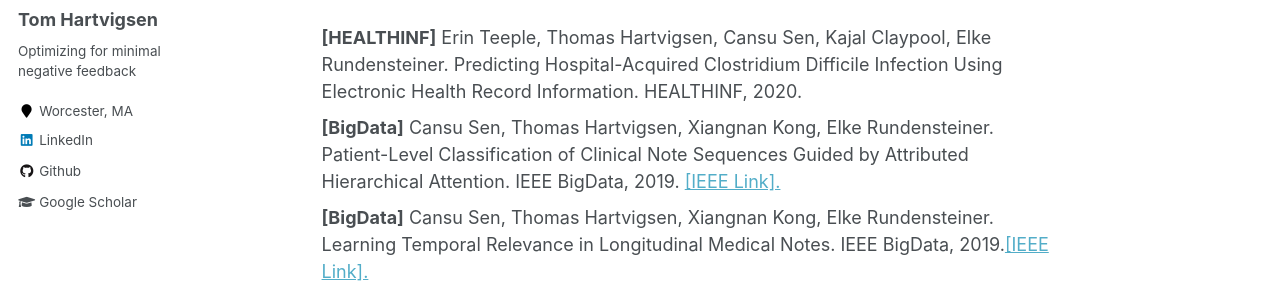
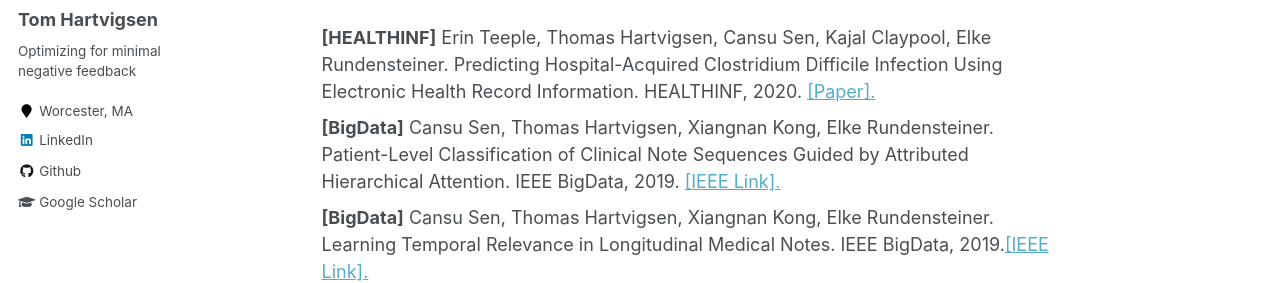
Before and after one commit to Thartvigsen/thartvigsen.github.io, a Jekyll site: the page built from _pages/about.md, in a window 1280 px wide and 900 px high, scrolled down 608 px. Shown: the part 179-462 px from the top of the window. Built offline with Jekyll 4.4.1, drawn with Linux system fonts in a browser that asks for light colours.

Commit message:
new paper link

```diff
--- a/_pages/about.md
+++ b/_pages/about.md
@@ -23,7 +23,7 @@ Please feel free to contact me with questions regarding my research or our progr
 
 # Publications
 <ul style="list-style: none;">
-<li><b>[HEALTHINF]</b> Erin Teeple, Thomas Hartvigsen, Cansu Sen, Kajal Claypool, Elke Rundensteiner. Predicting Hospital-Acquired Clostridium Difficile Infection Using Electronic Health Record Information. HEALTHINF, 2020.</li>
+<li><b>[HEALTHINF]</b> Erin Teeple, Thomas Hartvigsen, Cansu Sen, Kajal Claypool, Elke Rundensteiner. Predicting Hospital-Acquired Clostridium Difficile Infection Using Electronic Health Record Information. HEALTHINF, 2020. <a href="https://www.scitepress.org/PublicationsDetail.aspx?ID=23u2EM1O4ro%3d&t=1">[Paper].</a></li>
 <li><b>[BigData]</b> Cansu Sen, Thomas Hartvigsen, Xiangnan Kong, Elke Rundensteiner. Patient-Level Classification of Clinical Note Sequences Guided by Attributed Hierarchical Attention. IEEE BigData, 2019. <a href="https://ieeexplore.ieee.org/abstract/document/9006403">[IEEE Link].</a></li>
 <li><b>[BigData]</b> Cansu Sen, Thomas Hartvigsen, Xiangnan Kong, Elke Rundensteiner. Learning Temporal Relevance in Longitudinal Medical Notes. IEEE BigData, 2019.<a href="https://ieeexplore.ieee.org/abstract/document/9006400">[IEEE Link].</a></li>
 <li><b>[KDD]</b> Thomas Hartvigsen, Cansu Sen, Xiangnan Kong, Elke Rundensteiner. Adaptive-Halting Policy Network for Early Classification. ACM SIGKDD Conference on Knowledge Discovery and Data Mining (KDD), 2019. <a href="https://dl.acm.org/authorize.cfm?key=N688339">[ACM Paper Link]</a><a href="https://thartvigsen.github.io/files/adaptive_halting_kdd19.pdf">[pdf]</a><a href="https://github.com/Thartvigsen/EARLIEST">[code].</a></li>
```
